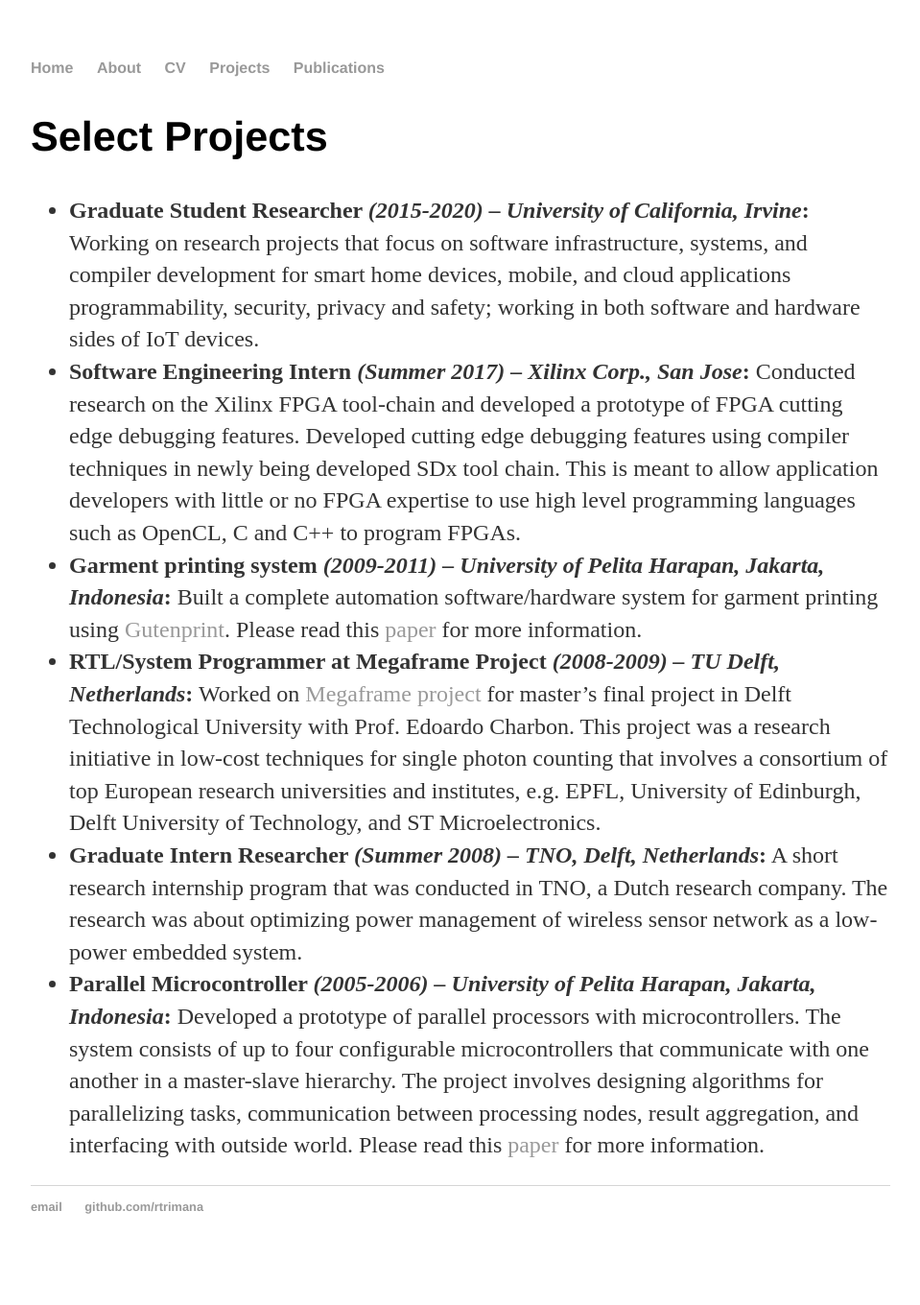
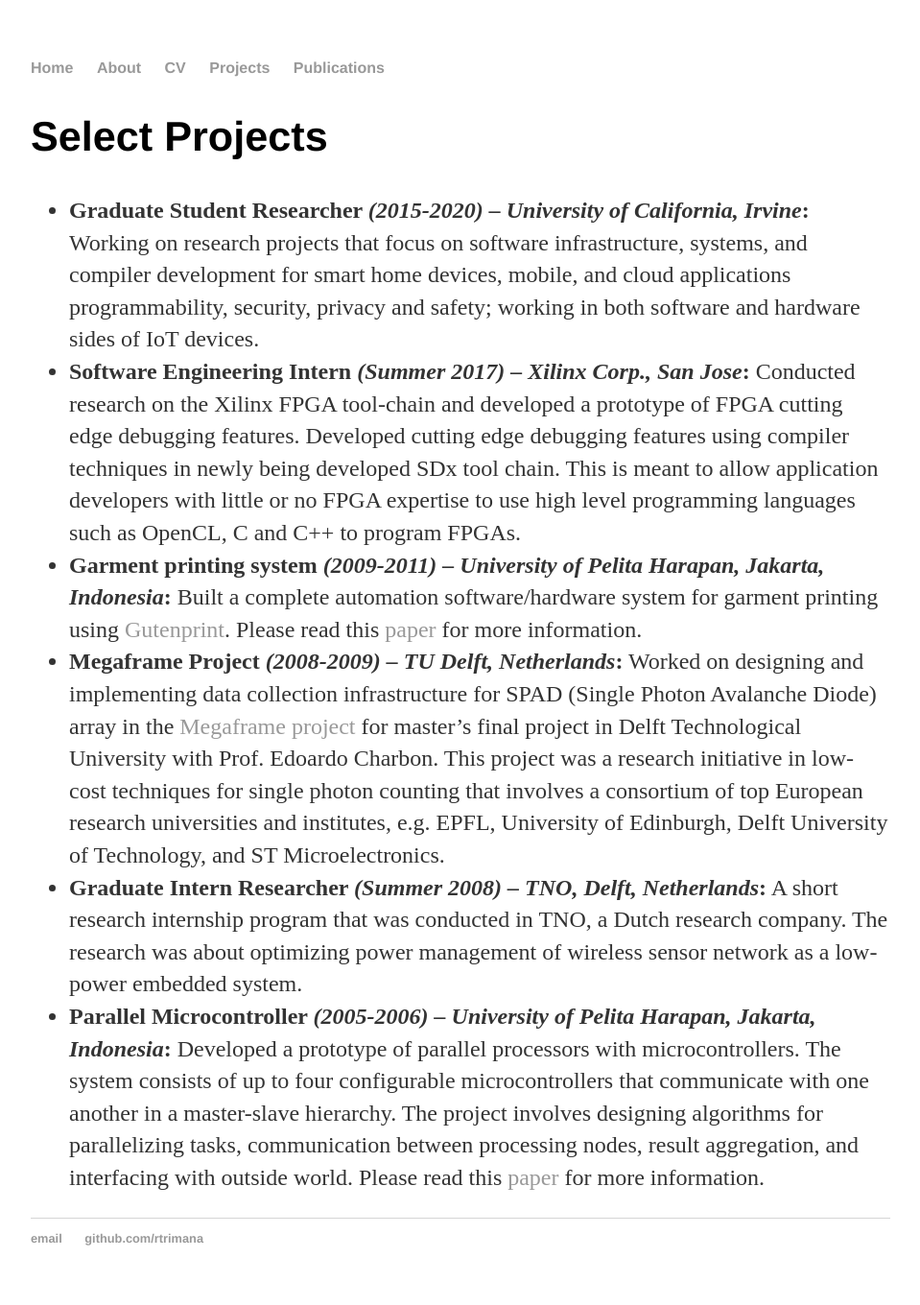
Before and after one commit to rtrimana/rahmaditrimananda.github.io, a Jekyll site: the page built from projects/index.html, in a window 1280 px wide. Shown: the whole page at 96% size, without its empty margins (160-1119 px from the left). Built offline with Jekyll 4.4.1, drawn with Linux system fonts in a browser that asks for light colours; before the commit the page ends 1327 px from its top, so only the background shows below that.

Commit message:
Update index.html

```diff
--- a/projects/index.html
+++ b/projects/index.html
@@ -8,7 +8,7 @@
 			<li><strong>Graduate Student Researcher <em>(2015-2020) – University of California, Irvine</em>:</strong> Working on research projects that focus on software infrastructure, systems, and compiler development for smart home devices, mobile, and cloud applications programmability, security, privacy and safety; working in both software and hardware sides of IoT devices.</li>
 			<li><strong>Software Engineering Intern <em>(Summer 2017) – Xilinx Corp., San Jose</em>:</strong> Conducted research on the Xilinx FPGA tool-chain and developed a prototype of FPGA cutting edge debugging features. Developed cutting edge debugging features using compiler techniques in newly being developed SDx tool chain. This is meant to allow application developers with little or no FPGA expertise to use high level programming languages such as OpenCL, C and C++ to program FPGAs.</li>
 			<li><strong>Garment printing system <em>(2009-2011) – University of Pelita Harapan, Jakarta, Indonesia</em>:</strong> Built a complete automation software/hardware system for garment printing using <a href="http://gimp-print.sourceforge.net/" target="_blank">Gutenprint</a>. Please read this <a href="http://repository.petra.ac.id/15699/1/Proceeding_Final.pdf#page=233" target="_blank">paper</a> for more information.</li>
-			<li><strong>RTL/System Programmer at Megaframe Project <em>(2008-2009) – TU Delft, Netherlands</em>:</strong> Worked on <a href="http://www.megaframe.eu/" target="_blank">Megaframe project</a> for master’s final project in Delft Technological University with Prof. Edoardo Charbon. This project was a research initiative in low-cost techniques for single photon counting that involves a consortium of top European research universities and institutes, e.g. EPFL, University of Edinburgh, Delft University of Technology, and ST Microelectronics.</li>
+			<li><strong>Megaframe Project <em>(2008-2009) – TU Delft, Netherlands</em>:</strong> Worked on designing and implementing data collection infrastructure for SPAD (Single Photon Avalanche Diode) array in the <a href="http://www.megaframe.eu/" target="_blank">Megaframe project</a> for master’s final project in Delft Technological University with Prof. Edoardo Charbon. This project was a research initiative in low-cost techniques for single photon counting that involves a consortium of top European research universities and institutes, e.g. EPFL, University of Edinburgh, Delft University of Technology, and ST Microelectronics.</li>
 			<li><strong>Graduate Intern Researcher <em>(Summer 2008) – TNO, Delft, Netherlands</em>:</strong> A short research internship program that was conducted in TNO, a Dutch research company. The research was about optimizing power management of wireless sensor network as a low-power embedded system.</li>
 			<li><strong>Parallel Microcontroller <em>(2005-2006) – University of Pelita Harapan, Jakarta, Indonesia</em>:</strong> Developed a prototype of parallel processors with microcontrollers. The system consists of up to four configurable microcontrollers that communicate with one another in a master-slave hierarchy. The project involves designing algorithms for parallelizing tasks, communication between processing nodes, result aggregation, and interfacing with outside world. Please read this <a href="https://yudiagusta.files.wordpress.com/2009/11/92-98-snsi06-16-parallel-microcontrolers-at89c52-parallel-processors-in-embedded-system-application-of-robotics.pdf" target="_blank">paper</a> for more information.</li>
 			</ul>
```
